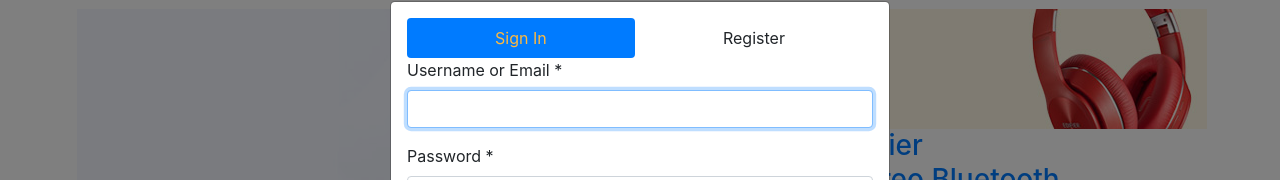
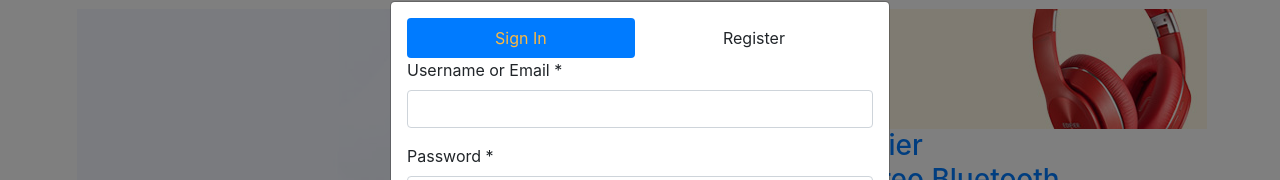
Before and after one commit to an-dev916/cfd-shop, a React (Vite) app: page / in a window 1280 px wide. Both pictures are taken after a click on the link "Login | Resgister". Shown: the part 257-437 px from the top of the page. Built offline with nearby package versions, Linux system fonts and the light colour scheme; no server answers.

Commit message:
fix login register relevent to inputRef

```diff
--- a/src/components/AuthenModal/LoginForm.jsx
+++ b/src/components/AuthenModal/LoginForm.jsx
@@ -35,7 +35,7 @@ const LoginForm = forwardRef(({ onLogin }, ref) => {
               message: 'Please type correct email!'
             }
           })}
-          ref={ref}
+          // ref={ref}
           error={errors?.email?.message}
         ></Input>
         {/* End .form-group */}
--- a/src/components/AuthenModal/RegisterForm.jsx
+++ b/src/components/AuthenModal/RegisterForm.jsx
@@ -41,7 +41,7 @@ const RegisterForm = forwardRef(({ onRegister }, ref) => {
             style={{ flex: 1 }}
             placeholder=''
             {...register('firstName', { required: 'First Name is required' })}
-            ref={ref}
+            // ref={ref}
             error={errors?.firstName?.message}
           ></Input>
 
```
